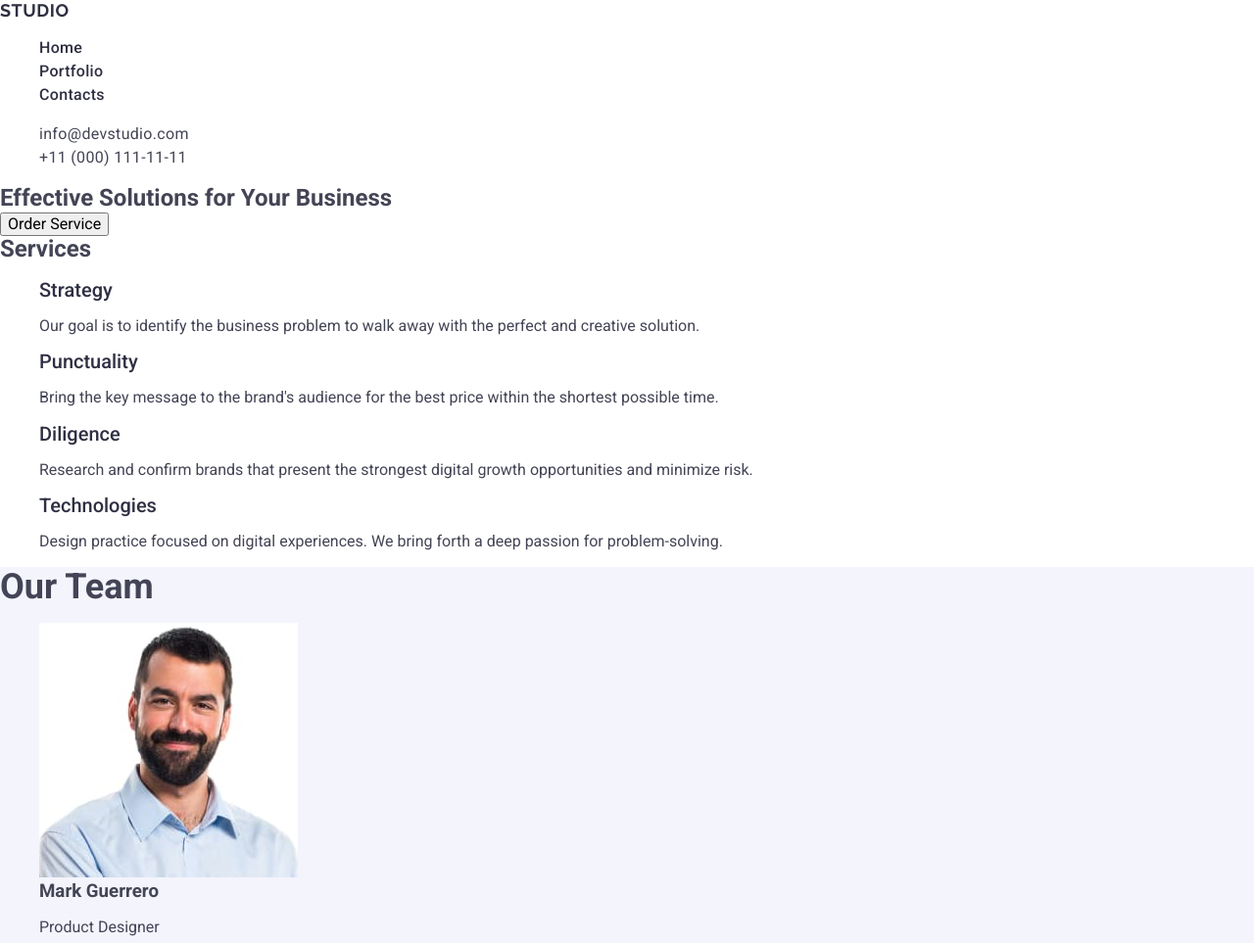
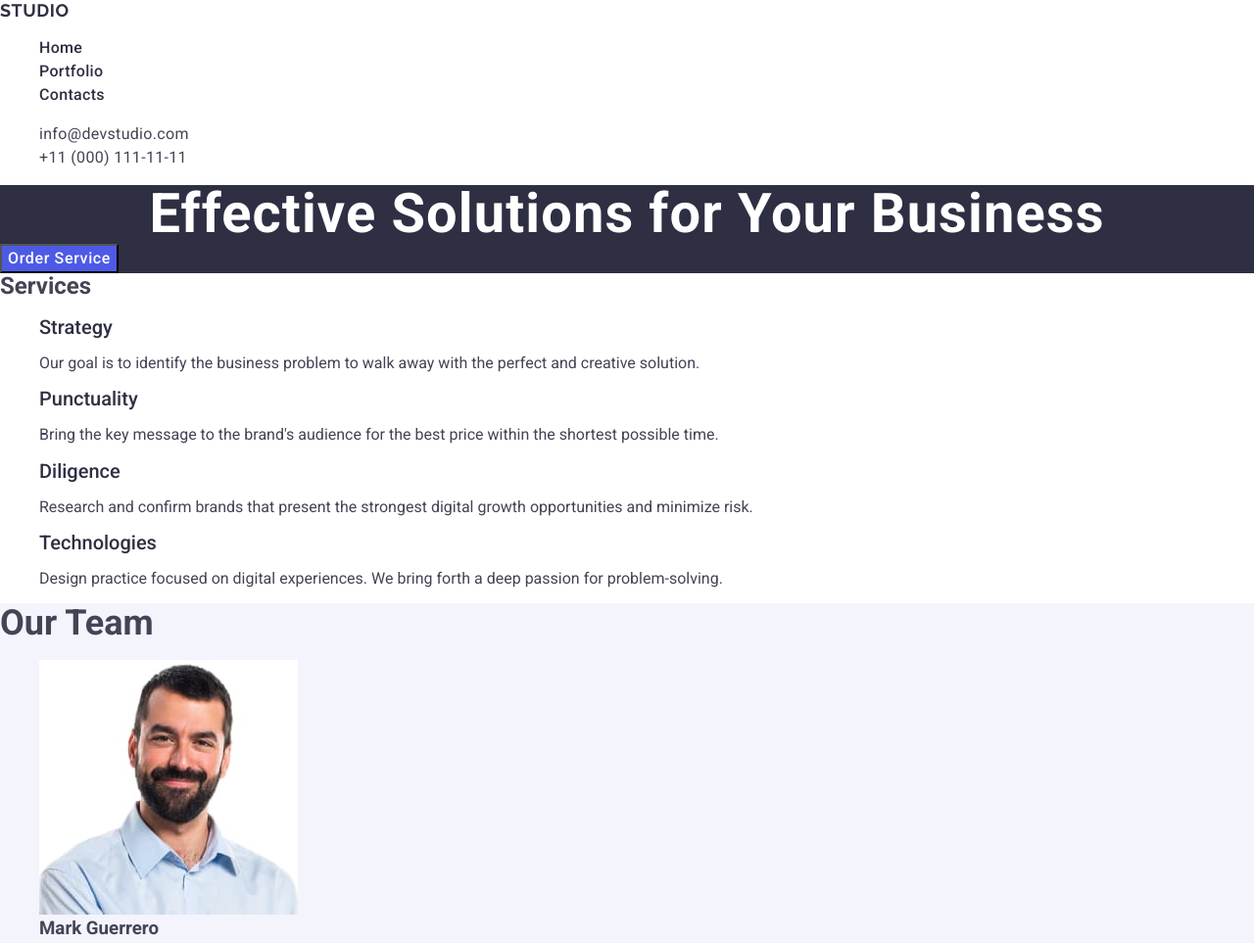
Before and after one commit to AndyGrigs/goit-markup-hw-02, a website built with Vite: page index.html in a window 1280 px wide. Shown: the top 963 px of the page at 98% size. Built offline with nearby package versions, Linux system fonts and the light colour scheme.

Commit message:
button styles added

```diff
--- a/css/styles.css
+++ b/css/styles.css
@@ -79,6 +79,35 @@ a {
   color: #404bbf;
 }
 
+/* Hero Section */
+.hero {
+  background-color: var(--secondary-text-color);
+}
+
+.hero-title {
+  color: var(--white-text-color);
+  font-size: 56px;
+  font-weight: 700;
+  line-height: 1.07;
+  letter-spacing: 0.02em;
+  text-align: center;
+}
+
+.hero-button {
+  line-height: 1.5;
+  letter-spacing: 0.04em;
+  color: var(--white-text-color);
+  background-color: var(--accent-color);
+  font-weight: 500;
+  font-size: 16px;
+  cursor: pointer;
+}
+
+.hero-button:hover,
+.hero-button:focus {
+  background-color: #404bbf;
+}
+
 /* Services Section */
 .services {
   background-color: var(--white-text-color);
```
